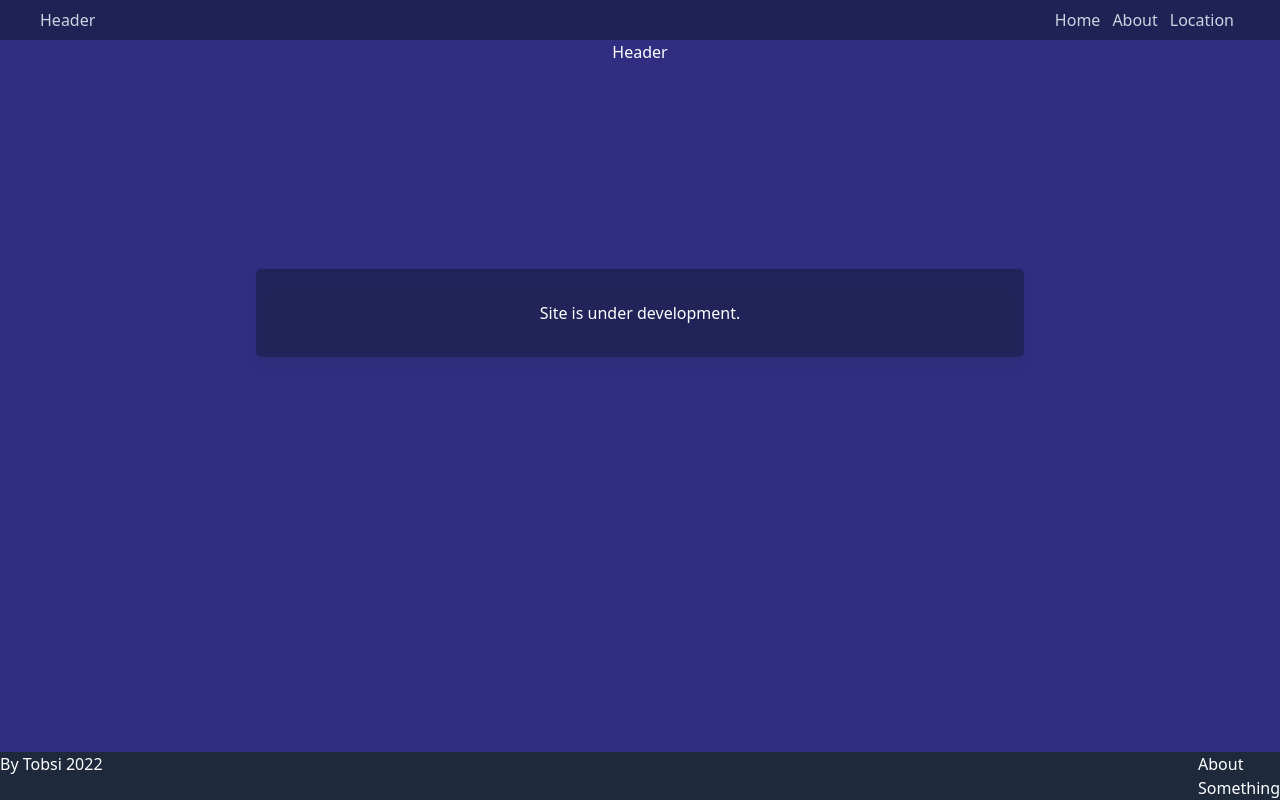
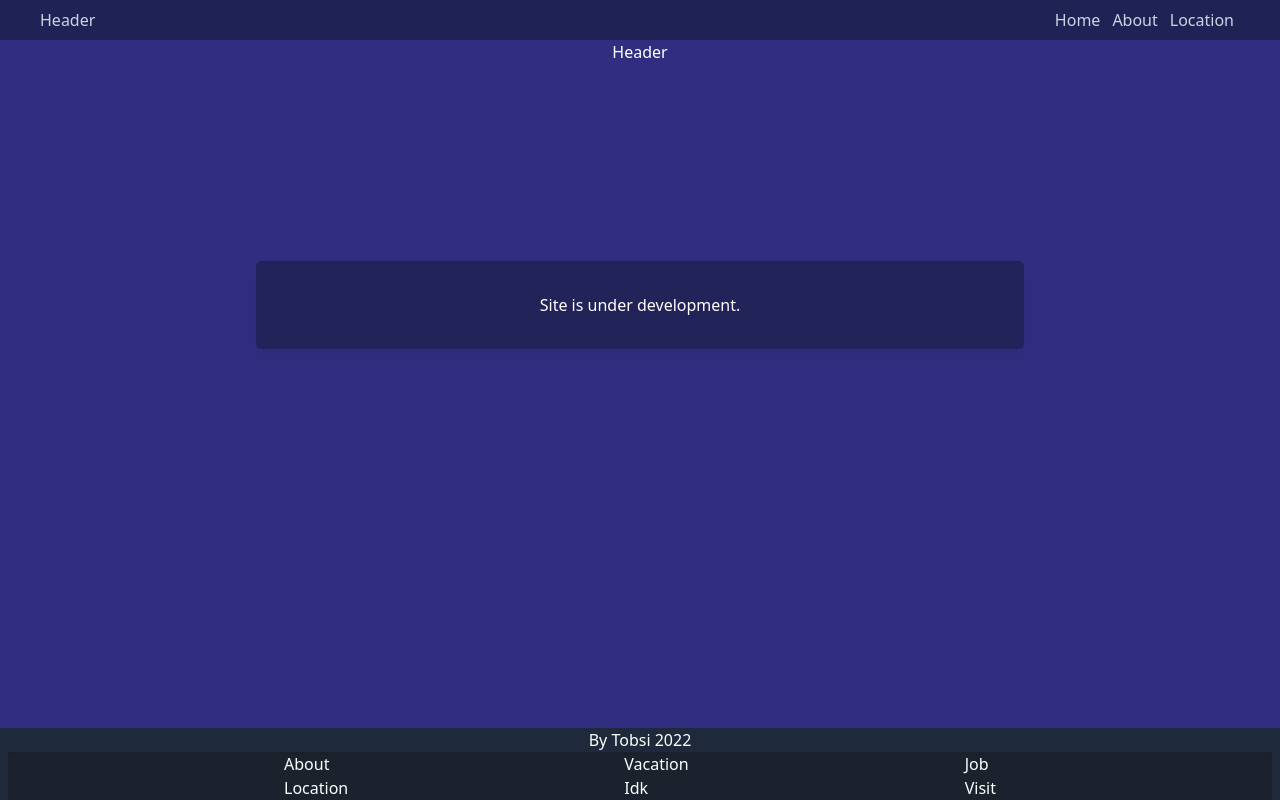
Before and after one commit to TobsiDev/next-js-project, a Next.js app: page /testingPage in a window 1280 px wide. Built offline with nearby package versions, Linux system fonts and the light colour scheme.

Commit message:
Not done with the Footer

```diff
--- a/src/components/Footer.tsx
+++ b/src/components/Footer.tsx
@@ -1,13 +1,31 @@
+import FooterList from "./FooterList";
+
 const Footer = () => {
   return (
     <div className=" mt-auto min-h-full bg-slate-800 align-middle">
+      <h2 className=" text-center">By Tobsi 2022</h2>
+
       <div className="flex">
-        <h2 className="">By Tobsi 2022</h2>
-        <div className="flex-1" />
-        <div className="">
-          <h2>About</h2>
-          <h2>Something</h2>
+        <div className="ml-2" />
+        <div className="flex flex-1 bg-zinc-900 bg-opacity-40 shadow-inner">
+          <div className="flex-1" />
+          <div>
+            <FooterList showText="About" linkTo="" />
+            <FooterList showText="Location" linkTo="" />
+          </div>
+          <div className="flex-1" />
+          <div>
+            <FooterList showText="Vacation" linkTo="" />
+            <FooterList showText="Idk" linkTo="" />
+          </div>
+          <div className="flex-1" />
+          <div>
+            <FooterList showText="Job" linkTo="" />
+            <FooterList showText="Visit" linkTo="" />
+          </div>
+          <div className="flex-1" />
         </div>
+        <div className="mr-2" />
       </div>
     </div>
   );
--- /dev/null
+++ b/src/components/FooterList.tsx
@@ -0,0 +1,17 @@
+import Link from "next/link";
+
+const FooterList = ({ showText, linkTo }) => {
+  return (
+    <>
+      <div className="">
+        <h2>
+          <Link href={linkTo}>
+            <a>{showText}</a>
+          </Link>
+        </h2>
+      </div>
+    </>
+  );
+};
+
+export default FooterList;
```
